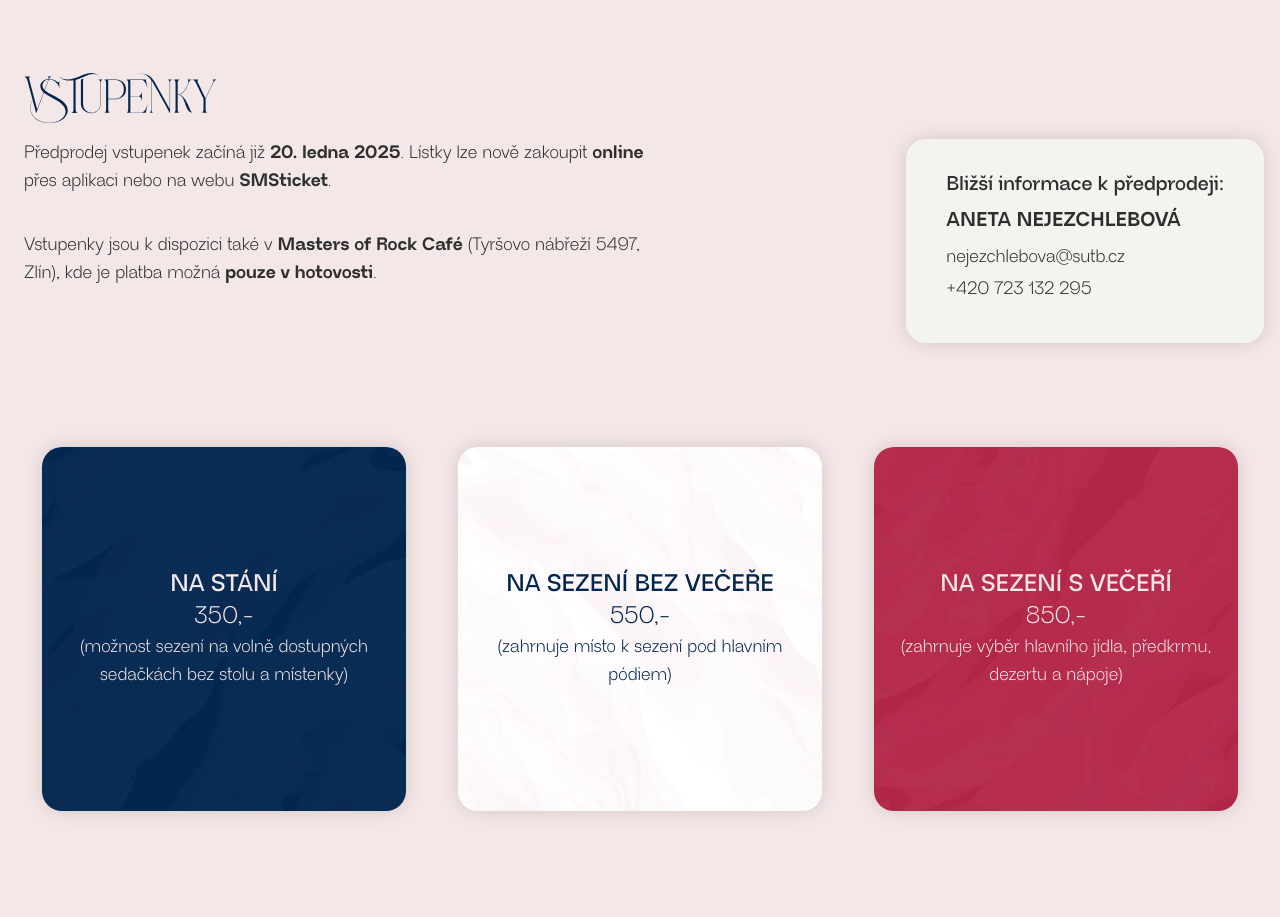
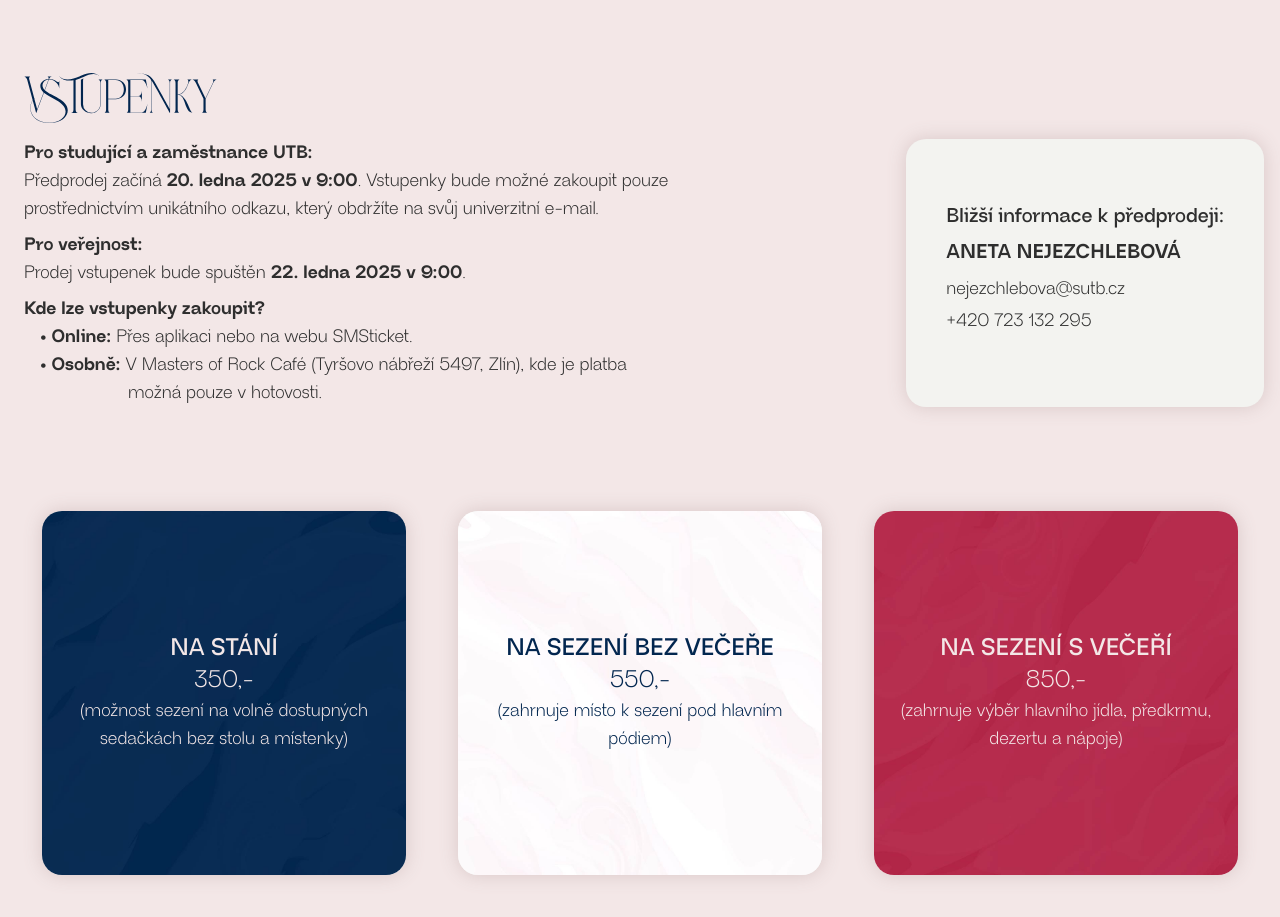
Before and after one commit to SU-UTB/web-ples-fe, a React (Vite) app: page / in a window 1280 px wide. Shown: the part 2780-3697 px from the top of the page. Built offline with nearby package versions, Linux system fonts and the light colour scheme.

Commit message:
Info text change at Tickets

```diff
--- a/src/components/sections/TicketsSection.tsx
+++ b/src/components/sections/TicketsSection.tsx
@@ -17,21 +17,39 @@ export const TicketsSection = () => {
         <div className="flex flex-col justify-between w-full gap-8 pb-6 md:pb-20 lg:flex-row">
           <div className="max-w-2xl px-2 space-y-2 text-lg desktop:px-0">
             <p>
-              Předprodej vstupenek začíná již{' '}
-              <span className="font-bold">20. ledna 2025</span>.{' '}
-              Lístky lze nově zakoupit{' '}
-              <span className="font-bold">online</span> přes aplikaci nebo na webu{' '}
-              <span className="font-bold">SMSticket</span>.
+              <span className='font-bold'>Pro studující a zaměstnance UTB:</span><br/>
+              Předprodej začíná <span className='font-bold'>20. ledna 2025 v 9:00</span>. Vstupenky bude možné zakoupit pouze prostřednictvím unikátního odkazu, který obdržíte na svůj univerzitní e-mail.
             </p>
-            <br/>
             <p>
-              Vstupenky jsou k dispozici také v{' '}
-              <span className="font-bold">Masters of Rock Café</span> (Tyršovo nábřeží 5497, Zlín),{' '}
-              kde je platba možná{' '}
-              <span className="font-bold">pouze v hotovosti</span>.
+              <span className='font-bold'>Pro veřejnost:</span><br/>
+              Prodej vstupenek bude spuštěn{' '}<span className='font-bold'>22. ledna 2025 v 9:00</span>.
+            </p>
+            <p>
+              <span className="font-bold">Kde lze vstupenky zakoupit?</span>
+              <br />
+              <span
+                style={{
+                  display: 'block',
+                  paddingLeft: '6rem', // Adds "tab" space
+                  textIndent: '-5rem', // Aligns bullet point with the rest of the text
+                }}
+              >
+                <span style={{ fontWeight: 'bold' }}>• Online:</span>{' '}Přes aplikaci nebo na webu SMSticket.
+              </span>
+              <span
+                style={{
+                  display: 'block',
+                  paddingLeft: '6.5rem', // Adds "tab" space
+                  textIndent: '-5.5rem', // Aligns bullet point with the rest of the text
+                }}
+              >
+                <span style={{ fontWeight: 'bold' }}>• Osobně:</span>{' '}
+                V Masters of Rock Café (Tyršovo nábřeží 5497, Zlín), kde je platba možná
+                pouze v hotovosti.
+              </span>
             </p>
           </div>
-          <div className="px-10 py-8 bg-card-grey rounded-20 shadow-card max-w-[500px]">
+          <div className="px-10 py-8 bg-card-grey rounded-20 shadow-card max-w-[500px] flex flex-col justify-center">
             <h3 className="text-xl font-semibold">
               Bližší informace k předprodeji:
             </h3>
```
